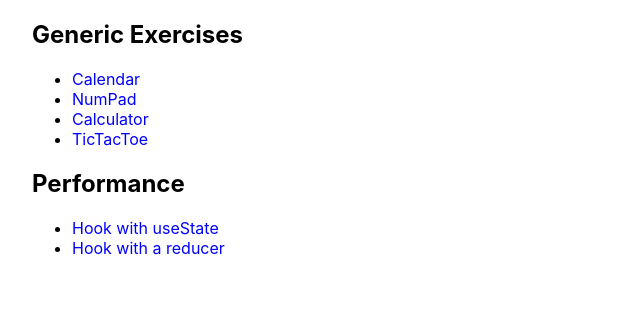
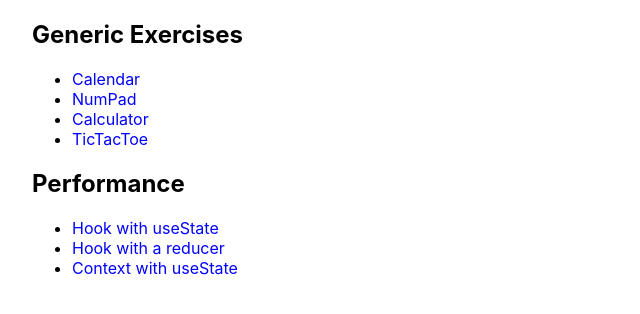
Before and after one commit to benalexb/exercises, a Next.js app: page / in a window 1280 px wide. Shown: the top 314 px of the page, without its empty margins (0-640 px from the left). Built offline with nearby package versions, Linux system fonts and the light colour scheme.

Commit message:
trying signed commit

```diff
--- a/pages/index.js
+++ b/pages/index.js
@@ -27,6 +27,9 @@
       <li>
         <Link href="/perf/hook-reducer-state">Hook with a reducer</Link>
       </li>
+      <li>
+        <Link href="/perf/context-simple-state">Context with useState</Link>
+      </li>
     </ul>
   </div>
 )
```
Also changed, not shown: pages/perf/context-simple-state.js (added, +9 -0 lines).
